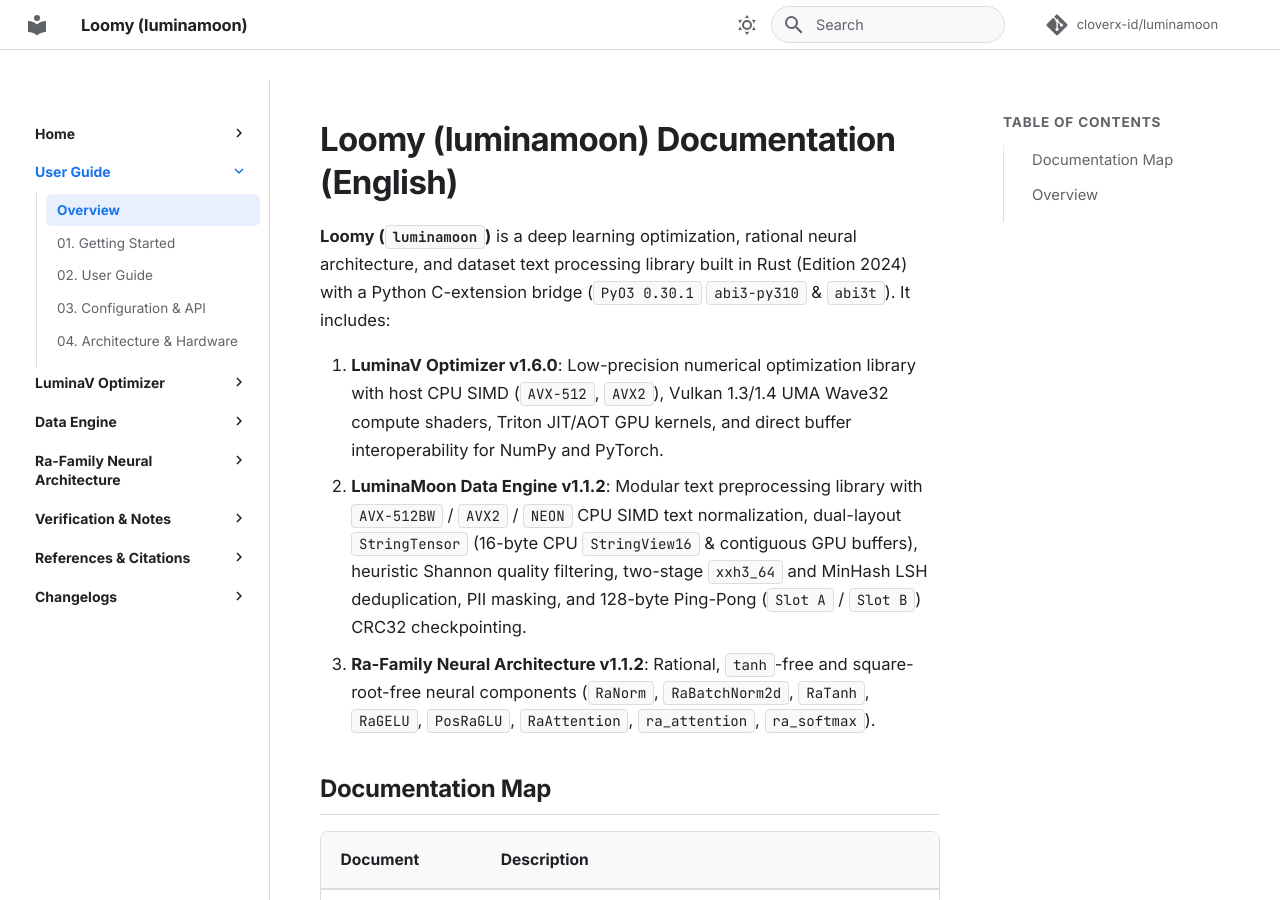
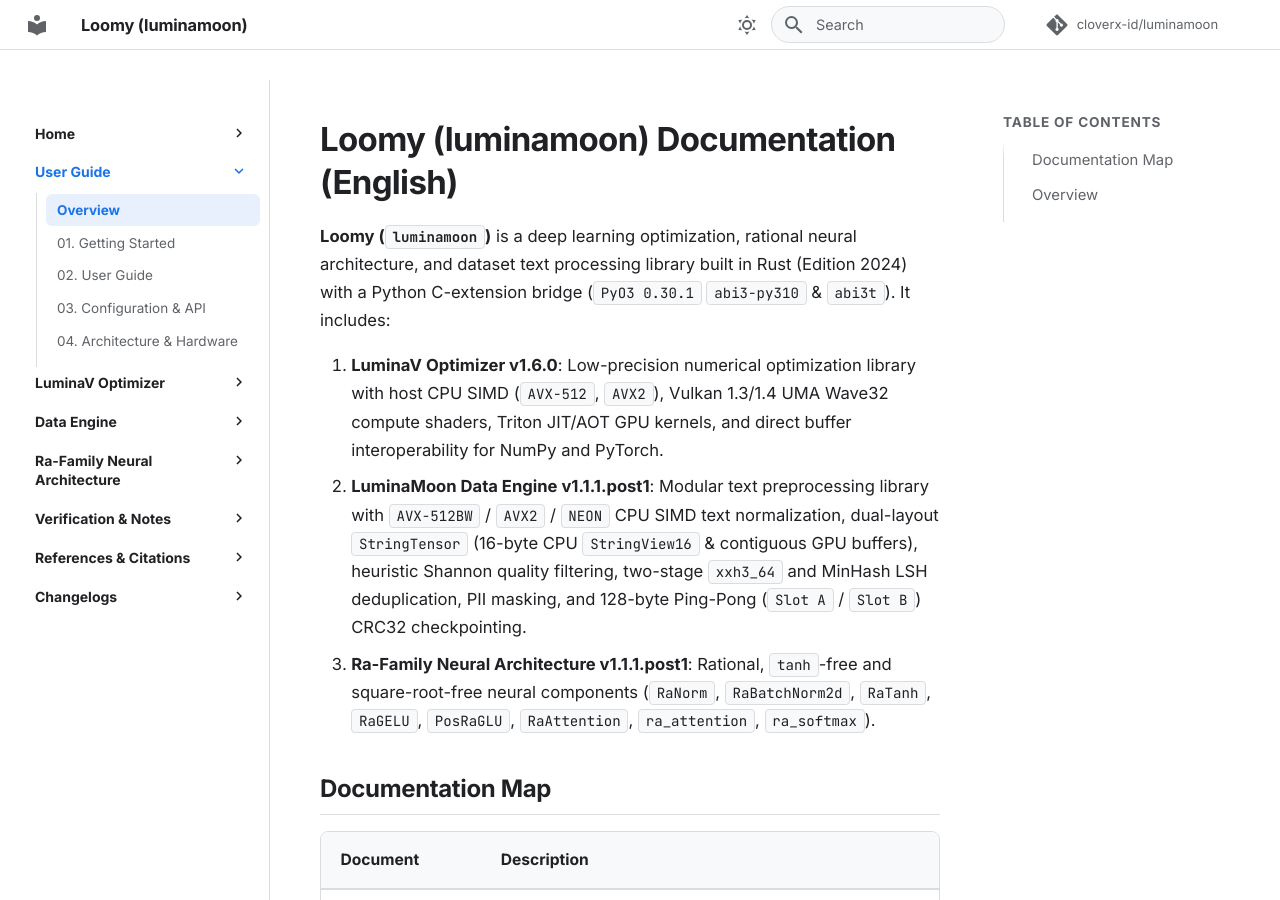
Before and after one commit to cloverx-id/luminamoon, an MkDocs documentation site: the page built from docs/en/README.md, in a window 1280 px wide and 900 px high. Built offline with MkDocs 1.6.1 and Material for MkDocs 9.7.7, drawn with Linux system fonts in a browser that asks for light colours; comment, search, counter and statistics services are not loaded.

Commit message:
chore(release): set package version to 1.1.1.post1

```diff
--- a/Cargo.toml
+++ b/Cargo.toml
@@ -7,7 +7,7 @@
 ]
 
 [workspace.package]
-version = "1.1.2"
+version = "1.1.1-post.1"
 edition = "2024"
 license = "Apache-2.0"
 authors = ["Silver Moon <leafmoon.idn@gmail.com>", "Lumina Moon (cloverx-id) Contributors"]
--- a/docs/en/README.md
+++ b/docs/en/README.md
@@ -3,8 +3,8 @@
 **Loomy (`luminamoon`)** is a deep learning optimization, rational neural architecture, and dataset text processing library built in Rust (Edition 2024) with a Python C-extension bridge (`PyO3 0.30.1` `abi3-py310` & `abi3t`). It includes:
 
 1. **LuminaV Optimizer v1.6.0**: Low-precision numerical optimization library with host CPU SIMD (`AVX-512`, `AVX2`), Vulkan 1.3/1.4 UMA Wave32 compute shaders, Triton JIT/AOT GPU kernels, and direct buffer interoperability for NumPy and PyTorch.
-2. **LuminaMoon Data Engine v1.1.2**: Modular text preprocessing library with `AVX-512BW` / `AVX2` / `NEON` CPU SIMD text normalization, dual-layout `StringTensor` (16-byte CPU `StringView16` & contiguous GPU buffers), heuristic Shannon quality filtering, two-stage `xxh3_64` and MinHash LSH deduplication, PII masking, and 128-byte Ping-Pong (`Slot A` / `Slot B`) CRC32 checkpointing.
-3. **Ra-Family Neural Architecture v1.1.2**: Rational, `tanh`-free and square-root-free neural components (`RaNorm`, `RaBatchNorm2d`, `RaTanh`, `RaGELU`, `PosRaGLU`, `RaAttention`, `ra_attention`, `ra_softmax`).
+2. **LuminaMoon Data Engine v1.1.1.post1**: Modular text preprocessing library with `AVX-512BW` / `AVX2` / `NEON` CPU SIMD text normalization, dual-layout `StringTensor` (16-byte CPU `StringView16` & contiguous GPU buffers), heuristic Shannon quality filtering, two-stage `xxh3_64` and MinHash LSH deduplication, PII masking, and 128-byte Ping-Pong (`Slot A` / `Slot B`) CRC32 checkpointing.
+3. **Ra-Family Neural Architecture v1.1.1.post1**: Rational, `tanh`-free and square-root-free neural components (`RaNorm`, `RaBatchNorm2d`, `RaTanh`, `RaGELU`, `PosRaGLU`, `RaAttention`, `ra_attention`, `ra_softmax`).
 
 ## Documentation Map
 
--- a/pyproject.toml
+++ b/pyproject.toml
@@ -4,7 +4,7 @@
 
 [project]
 name = "luminamoon"
-version = "1.1.2"
+version = "1.1.1.post1"
 description = "Low-precision BF16/FP16 deep learning optimizer (LuminaV) and text data processing engine with native Rust SIMD, Vulkan, and Triton acceleration."
 readme = "README.md"
 license = { text = "Apache-2.0" }
--- a/python/luminamoon/_version.py
+++ b/python/luminamoon/_version.py
@@ -33,7 +33,7 @@
     except Exception:
         pass
 
-    return "1.1.2"
+    return "1.1.1.post1"
 
 
 __version__ = _detect_version()
--- a/python/luminamoon/data/version.py
+++ b/python/luminamoon/data/version.py
@@ -10,10 +10,10 @@
     try:
         from luminamoon._version import __version__ as DEFAULT_VERSION
     except Exception:
-        DEFAULT_VERSION = "1.1.2"
+        DEFAULT_VERSION = "1.1.1.post1"
 
 SUPPORTED_VERSIONS: List[str] = [
-    "1.1.2",
+    "1.1.1.post1",
     "1.1.1",
     "1.1.0.post3",
     "1.1.0.post2",
@@ -43,7 +43,7 @@
 CACHE_ROOT: Path = Path.home() / ".cache" / "luminamoon" / "versions"
 
 VERSION_TAG_MAP: Dict[str, str] = {
-    "1.1.2": "v1.1.2",
+    "1.1.1.post1": "v1.1.1.post1",
     "1.1.1": "v1.1.1",
     "1.1.0.post3": "v1.1.0.post3",
     "1.1.0.post2": "v1.1.0.post2",
--- a/python/luminamoon/optimizer/version.py
+++ b/python/luminamoon/optimizer/version.py
@@ -15,7 +15,7 @@
     try:
         from luminamoon._version import __version__ as CARGO_VERSION
     except Exception:
-        CARGO_VERSION = "1.1.2"
+        CARGO_VERSION = "1.1.1.post1"
 
 ALGORITHM_SPEC_VERSION: str = "1.6.0"
 ALGORITHM_MATH_VERSION: str = "1.6.0"
```
Also changed, not shown: README.md (+8 -8 lines), changelogs/README.md (+3 -3 lines), changelogs/SOFTWARE_CHANGELOG.md (+1 -1 lines), data/README.md (+1 -1 lines), docs/README.md (+1 -1 lines), optimizer/README.md (+1 -1 lines), 1 other file.
